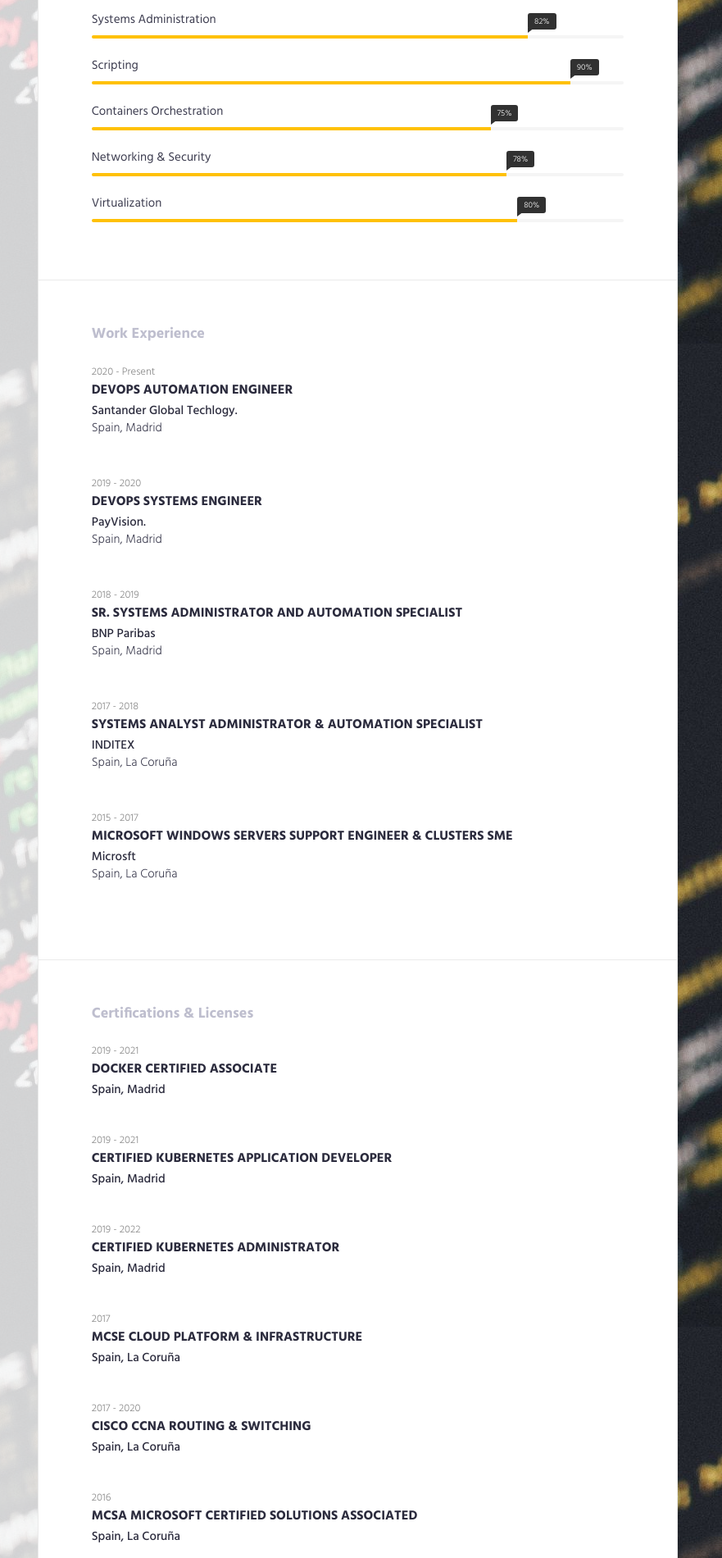
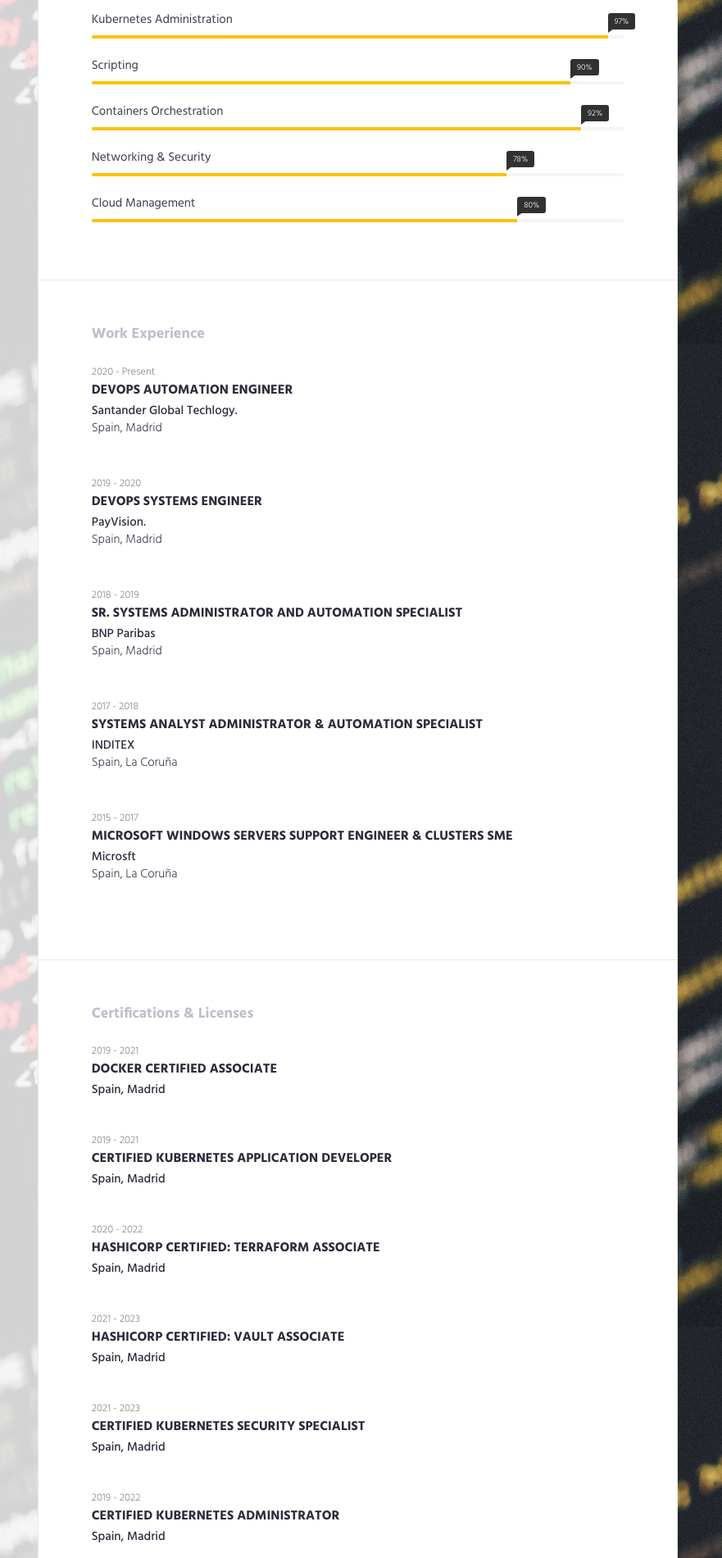
Before and after one commit to Enekui/html, a plain HTML site: page index.html in a window 1280 px wide. Shown: the part 780-2680 px from the top of the page at 82% size, 399-1280 px from the left. Drawn offline with Linux system fonts and the light colour scheme.

Commit message:
Added new possitions and certs

```diff
--- a/index.html
+++ b/index.html
@@ -48,7 +48,7 @@
         </div>
         <div class="content">
             <h1>Adianny Ramirez</h1>
-            <span class="lead"> DevOps Systems Engineer & Microservices Architect </span>
+            <span class="lead"> DevOps Systems Engineer & Kubernetes Specialist </span>
 
             <div class="about-text">
                 <p>
@@ -159,11 +159,11 @@
                 <div class="progress-wrapper">
 
                     <div class="progress-item">
-                        <span class="progress-title">Systems Administration</span>
+                        <span class="progress-title">Kubernetes Administration</span>
 
                         <div class="progress">
-                            <div class="progress-bar" role="progressbar" aria-valuenow="62" aria-valuemin="0"
-                                 aria-valuemax="100" style="width: 82%"><span class="progress-percent"> 82%</span>
+                            <div class="progress-bar" role="progressbar" aria-valuenow="97" aria-valuemin="0"
+                                 aria-valuemax="100" style="width: 97%"><span class="progress-percent"> 97%</span>
                             </div>
                         </div>
                         <!-- .progress -->
@@ -188,8 +188,8 @@
                         <span class="progress-title">Containers Orchestration</span>
 
                         <div class="progress">
-                            <div class="progress-bar" role="progressbar" aria-valuenow="75" aria-valuemin="0"
-                                 aria-valuemax="100" style="width: 75%;"><span class="progress-percent"> 75%</span>
+                            <div class="progress-bar" role="progressbar" aria-valuenow="92" aria-valuemin="0"
+                                 aria-valuemax="100" style="width: 92%;"><span class="progress-percent"> 92%</span>
                             </div>
                         </div>
                         <!-- /.progress -->
@@ -208,7 +208,7 @@
                     </div>
                     <!-- /.skill-progress -->
                     <div class="progress-item">
-                        <span class="progress-title">Virtualization </span>
+                        <span class="progress-title">Cloud Management </span>
 
                         <div class="progress">
                             <div class="progress-bar" role="progressbar" aria-valuenow="55" aria-valuemin="0"
@@ -313,6 +313,27 @@
                 </div>
                 <!-- .experience-item -->
                 <div class="content-item">
+                    <small>2020 - 2022</small>
+                    <h3>Hashicorp Certified: Terraform Associate</h3>
+                    <h4>Spain, Madrid</h4>
+
+                </div>
+                <!-- .experience-item -->
+                <div class="content-item">
+                    <small>2021 - 2023</small>
+                    <h3>Hashicorp Certified: Vault Associate</h3>
+                    <h4>Spain, Madrid</h4>
+
+                </div>
+                <!-- .experience-item -->
+                <div class="content-item">
+                    <small>2021 - 2023</small>
+                    <h3>Certified Kubernetes Security Specialist</h3>
+                    <h4>Spain, Madrid</h4>
+
+                </div>
+                <!-- .experience-item -->
+                <div class="content-item">
                     <small>2019 - 2022</small>
                     <h3>Certified Kubernetes Administrator </h3>
                     <h4>Spain, Madrid</h4>
```
